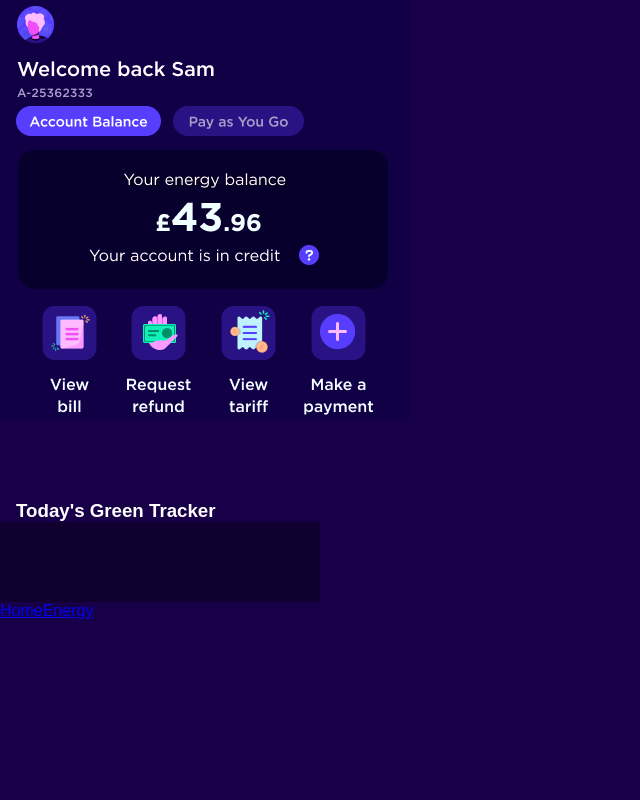
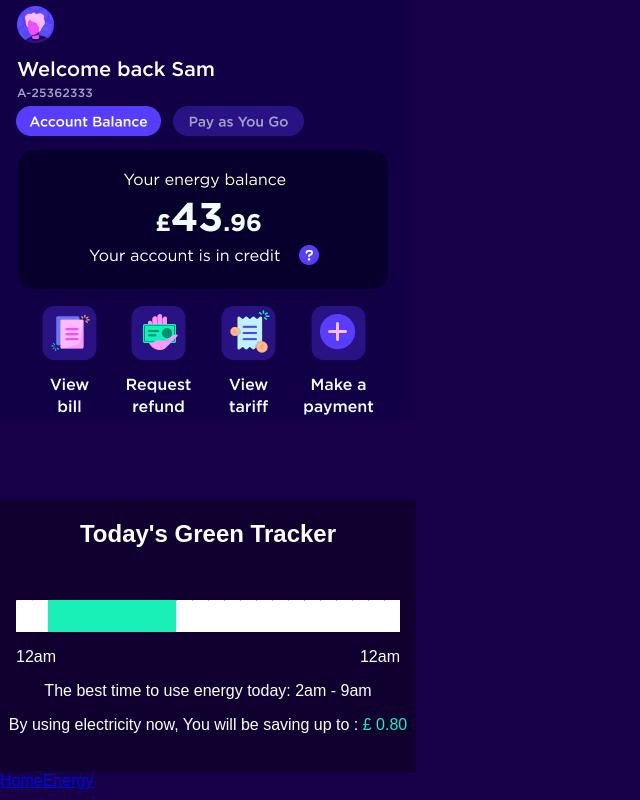
Before and after one commit to HMouaziz/OctoTech, a React (Vite) app: page / in a window 1280 px wide. Shown: the whole page, without its empty margins (0-640 px from the left). Built offline with nearby package versions, Linux system fonts and the light colour scheme.

Commit message:
create green tracker

```diff
--- a/src/Pages/Homepage/Homepage.scss
+++ b/src/Pages/Homepage/Homepage.scss
@@ -4,8 +4,8 @@
 .home {
   background-color: $primary-background-color;
   &__top {
-    min-width: 414px;
     height: 500px;
+    width: auto;
     background-image: url("../../assets/images/app-home.png");
     background-repeat: no-repeat;
     background-color: $primary-background-color;
--- a/src/components/GreenTracker/GreenTracker.jsx
+++ b/src/components/GreenTracker/GreenTracker.jsx
@@ -1,11 +1,57 @@
-import "./GreenTracker.scss"
+import { useEffect, useState } from "react";
+import "./GreenTracker.scss";
+import TimeBlock from "../timeBlock/timeBlock";
+const formatHour = (hour) => {
+  const hour12 = hour % 12 === 0 ? 12 : hour % 12;
+  const suffix = hour < 12 ? "am" : "pm";
+  return `${hour12}${suffix}`;
+};
+const calculateSavings = (greenHours, savingsPerHour) => {
+  return greenHours.length * savingsPerHour;
+};
 
 export default function GreenTracker() {
+  const [greenHours, setGreenHours] = useState([]);
+  const [startHour, setStartHour] = useState(null);
+  const [endHour, setEndHour] = useState(null);
+
+  // Function to generate a random sequence of consecutive hours
+  const generateGreenHours = () => {
+    const start = Math.floor(Math.random() * 24); // to ensure at least 2 consecutive hours
+    const end = start + Math.floor(Math.random() * (24 - start));
+    setStartHour(start);
+    setEndHour(end);
+    return Array.from({ length: end - start + 1 }, (_, i) => start + i);
+  };
+  const savingsPerHour = 0.1;
+  useEffect(() => {
+    setGreenHours(generateGreenHours());
+  }, []); // The empty array ensures this effect only runs on mount, mimicking a refresh
+
+  const isGreen = (hour) => greenHours.includes(hour);
+  const savings = calculateSavings(greenHours, savingsPerHour);
+
   return (
-    <>
-    <h3 className="tracker__title">Today's Green Tracker</h3>
-    <div className="tracker__container">
+    <div className="tracker">
+      <h2 className="tracker__title">Today's Green Tracker</h2>
+      <div className="tracker__container">
+        {Array.from({ length: 24 }, (_, i) => (
+          <TimeBlock key={i} hour={i} isGreen={isGreen(i)} />
+        ))}
+      </div>
+      <div className="tracker__flex">
+        <div className="tracker__time">12am</div>
+        <div className="tracker__time">12am</div>
+      </div>
+      <div className="tracker__text">
+        {startHour !== null &&
+          endHour !== null &&
+          `The best time to use energy today: ${formatHour(startHour)} - ${formatHour(endHour)}`}
+      </div>
+      <div className="tracker__text">
+        By using electricity now, You will be saving up to :
+        <span style={{ color: "#18f0b8" }}> £ {savings.toFixed(2)} </span>
+      </div>
     </div>
-    </>
-  )
+  );
 }
--- a/src/components/GreenTracker/GreenTracker.scss
+++ b/src/components/GreenTracker/GreenTracker.scss
@@ -2,13 +2,44 @@
 @use "../../styles/partials/mixins" as *;
 
 .tracker {
-  margin: 0 1rem;
+  height: 17rem;
+  background-color: $dark-background-color;
+  width: 100%;
+  display: flex;
+  flex-direction: column;
   &__title {
-    margin: 0 1rem;
+    text-align: center;
   }
   &__container {
-    background-color: $dark-background-color;
-    width: 20rem;
-    height: 5rem;
+    margin: 0 1rem;
+    height: 2rem;
+    display: flex;
+    flex-direction: row;
+  }
+  &__text {
+    margin-top: 1rem;
+    text-align: center;
+  }
+  &__hour {
+    margin: 0;
+    margin-top: 2rem;
+    width: 16px;
+    height: 2rem;
+    display: flex;
+    padding: 0;
+    color: black;
+    font-size: 1px;
+    background-color: white;
+    &--green {
+      background-color: #18f0b8;
+      color: #18f0b8;
+    }
+  }
+  &__flex {
+    @include lr-padding(1, 1);
+    display: flex;
+    width: 100%;
+    justify-content: space-between;
+    margin-top: 3rem;
   }
 }
--- /dev/null
+++ b/src/components/timeBlock/timeBlock.jsx
@@ -0,0 +1,16 @@
+import React from "react";
+import "./timeBlock.scss";
+
+export default function timeBlock({ hour, isGreen }) {
+  return (
+    <>
+      <div
+        className={
+          isGreen ? "tracker__hour tracker__hour--green" : "tracker__hour"
+        }
+      >
+        {hour}
+      </div>
+    </>
+  );
+}
--- a/src/styles/partials/_resets.scss
+++ b/src/styles/partials/_resets.scss
@@ -20,4 +20,5 @@ input[type="submit"] {
 
 body {
   background-color: $primary-background-color;
+  display: flex;
 }
```
Also changed, not shown: src/components/timeBlock/timeBlock.scss (added).
